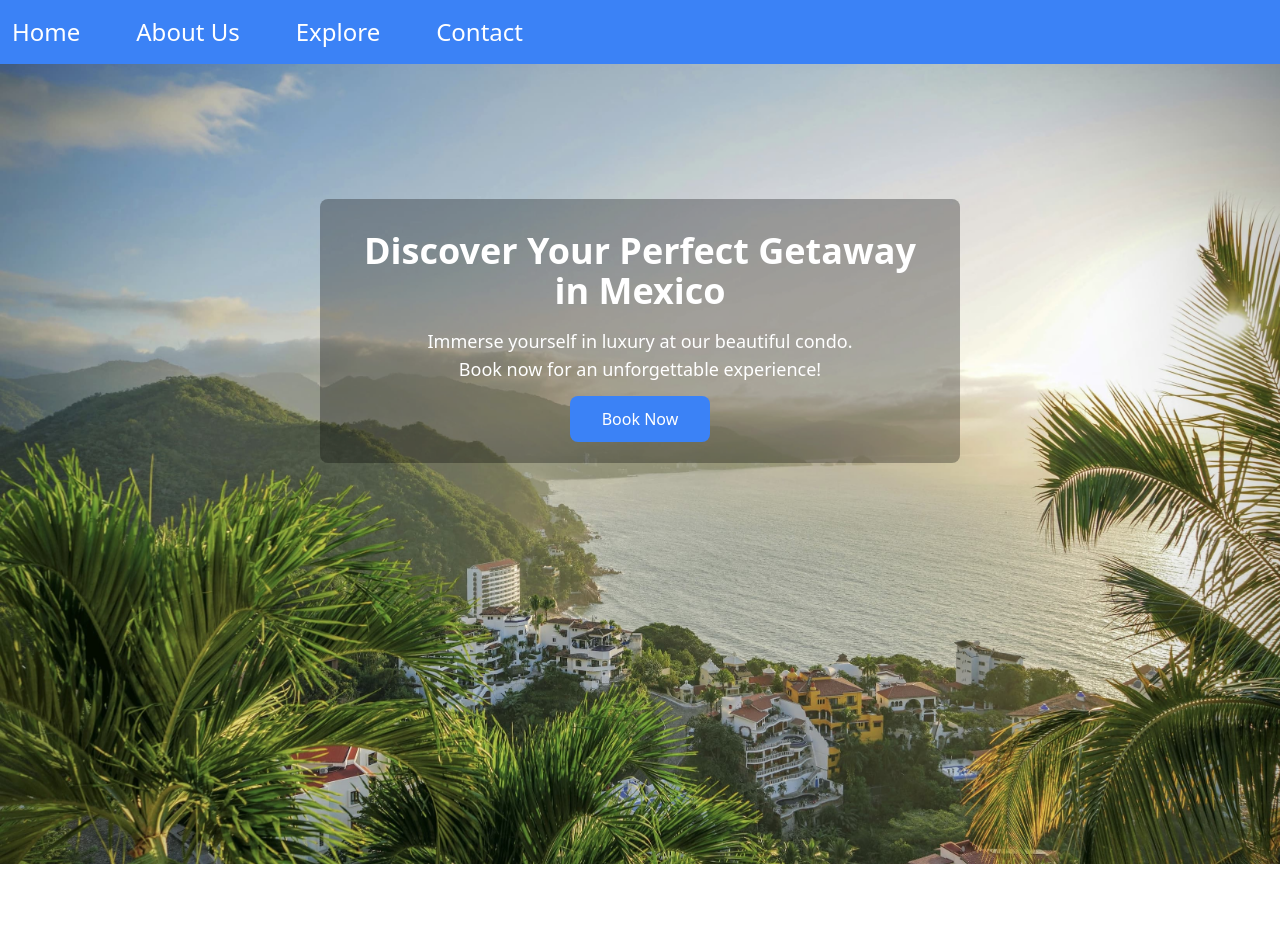
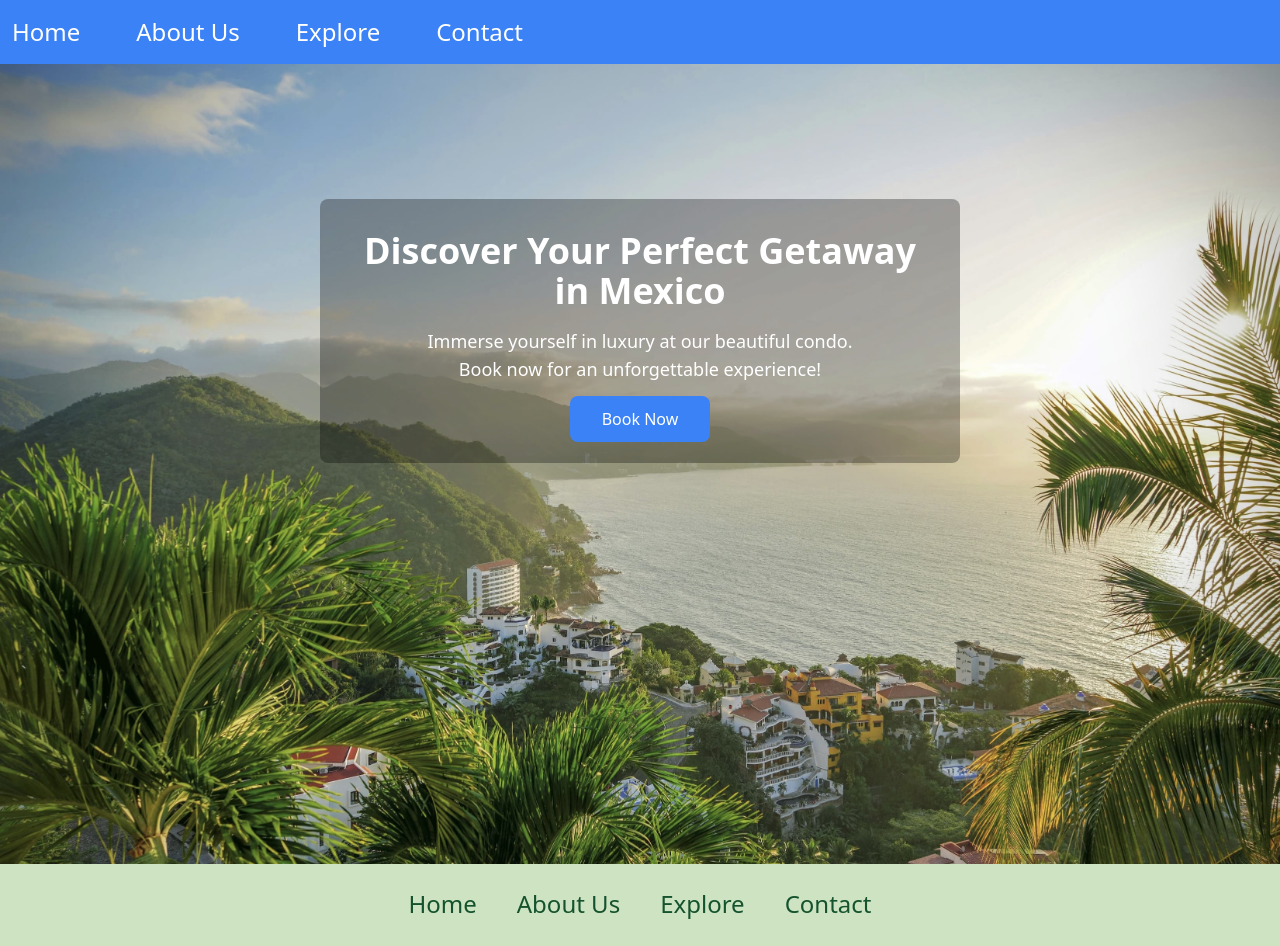
Before and after one commit to jessicamnelsonn/pvmx-website, a SvelteKit app: page / in a window 1280 px wide. Shown: the top 946 px of the page. Before the commit the page ends 864 px from the top, so only its background shows below. Built offline with nearby package versions, Linux system fonts and the light colour scheme.

Commit message:
added footer and added styling

```diff
--- /dev/null
+++ b/src/lib/components/Footer.svelte
@@ -0,0 +1,19 @@
+<script>
+  const navItems = [
+    { name: 'Home', href: '/' },
+    { name: 'About Us', href: '/about' },
+    { name: 'Explore', href: '/explore' },
+    { name: 'Contact', href: '/contact' },
+  ];
+</script>
+
+<footer class="bg-[#cee3c1] py-4">
+    <nav class="flex justify-center">
+      {#each navItems as { name, href }}
+        <a href={href} class="text-lg md:text-xl lg:text-2xl text-green-900 hover:text-green-700 hover:underline transition-colors duration-300 px-5 py-2 rounded-md focus:outline-none focus:shadow-outline">
+          {name}
+        </a>
+      {/each}
+    </nav>
+    <p class="flex justify-center text-sm mt-4 text-green-900">&copy; 2023 PVMX</p>
+</footer>
--- a/src/routes/+layout.svelte
+++ b/src/routes/+layout.svelte
@@ -2,8 +2,11 @@
   import "../app.css";
 
 	import Header from "../lib/components/Header.svelte";
+  import Footer from '../lib/components/Footer.svelte'
 </script>
 
 <Header />
 
 <slot />
+
+<Footer />
```
